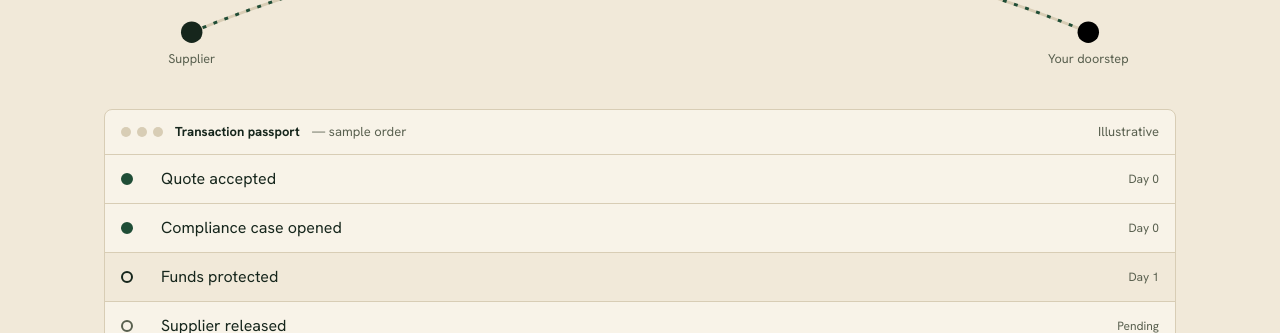
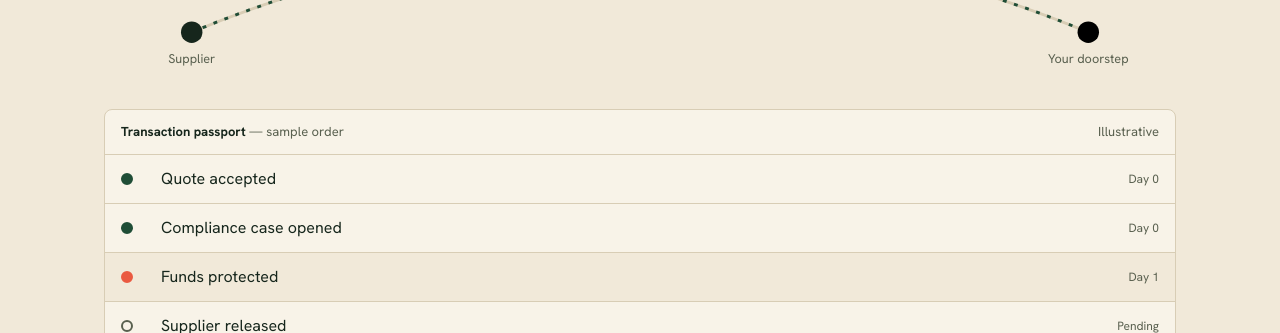
Before and after one commit to Mrpayforshi/trade-platform, a Next.js app: page / in a window 1280 px wide. Shown: the part 2820-3153 px from the top of the page. Built offline with nearby package versions, Linux system fonts and the light colour scheme.

Commit message:
Update 'now' class in Passport component

```diff
--- a/components/site/Passport.tsx
+++ b/components/site/Passport.tsx
@@ -2,15 +2,14 @@
 import { useState } from "react";
 import { stages } from "@/lib/site-content";
 
-const dot = { done: "border-brand bg-brand", now: "border-amber bg-amber", next: "border-mute" };
+const dot = { done: "border-brand bg-brand", now: "border-tomato bg-tomato", next: "border-mute" };
 
 export function Passport() {
   const [open, setOpen] = useState(2);
   return (
     <div className="overflow-hidden rounded-lg border border-line bg-card">
       <div className="flex flex-wrap items-center justify-between gap-x-3 gap-y-1 border-b border-line px-4 py-3 text-[13px] text-mute">
-        <span className="flex flex-wrap items-center gap-x-3 gap-y-1">
-          <span className="flex gap-1.5">{[0, 1, 2].map((k) => <i key={k} className="size-2.5 rounded-full bg-line" />)}</span>
+        <span>
           <b className="text-ink">Transaction passport</b> — sample order
         </span>
         <span>Illustrative</span>
```
